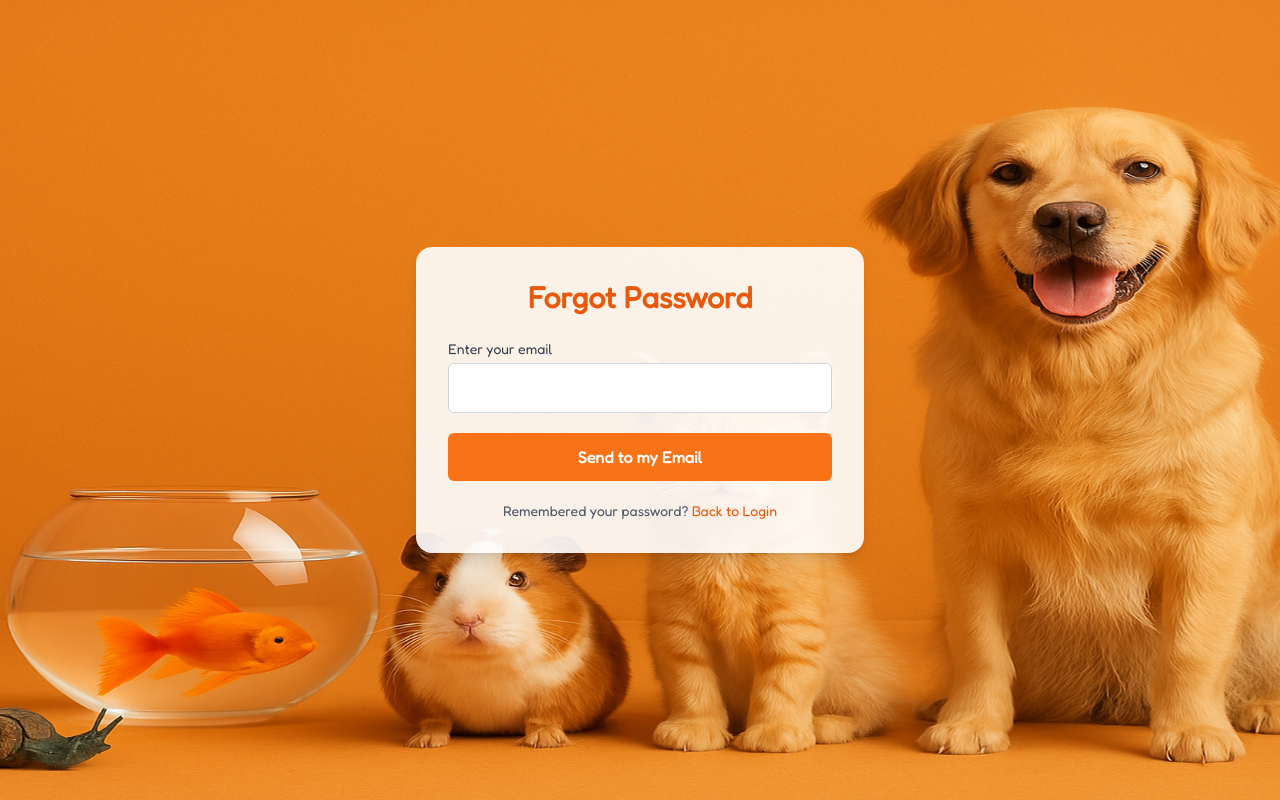
After one commit to reiliceee/SD3_Petify, a Java web app: page /forgot-password in a window 1280 px wide. The commit adds this page. Run offline with Spring Boot 4, a stand-in JSP engine, Linux system fonts and the light colour scheme; the visitor is signed in with stand-in values (Sample User, id 1); some of the project's set-up classes (security, data sources, template engines, error pages and the like) are left out, and stand-ins take their place; some libraries are stand-ins or nearby versions.

Commit message:
forgotpass

```diff
--- a/src/main/java/com/arise/petify/SecurityConfiguration.java
+++ b/src/main/java/com/arise/petify/SecurityConfiguration.java
@@ -13,7 +13,7 @@ public class SecurityConfiguration {
         http
             .csrf(csrf -> csrf.disable())
             .authorizeHttpRequests(auth -> auth
-            .requestMatchers("/", "/login", "/register", "/home","/homepage", "/shop", "/appointments", "/about", "/services", "/contacts", "/api/**", "/images/**", "/config/**","/homepage/**","/profile/**","/overview/**","/inbox/**","/pet-management", "/pet-management/**","/Adminprofile/**","/dashboard/**").permitAll()
+            .requestMatchers("/", "/login", "/register", "/home","/homepage", "/shop", "/appointments", "/about", "/services", "/contacts", "/api/**", "/images/**", "/config/**","/homepage/**","/profile/**","/overview/**","/inbox/**","/pet-management", "/pet-management/**","/Adminprofile/**","/dashboard/**","/forgot-password/**").permitAll()
                 .anyRequest().authenticated()
             )
             .formLogin(form -> form.disable());
--- a/src/main/java/com/arise/petify/controller/PetController.java
+++ b/src/main/java/com/arise/petify/controller/PetController.java
@@ -97,6 +97,10 @@ public class PetController {
      public String userDashboard() {
          return "Userdash";
      }
+     @GetMapping("/forgot-password")
+public String showForgotPasswordPage() {
+    return "Forgotpass";  // This should match your forgot-password.html (without the .html)
+}
 
 
 }
--- /dev/null
+++ b/src/main/resources/templates/Forgotpass.html
@@ -0,0 +1,75 @@
+<!DOCTYPE html>
+<html lang="en">
+<head>
+  <meta charset="UTF-8" />
+  <meta name="viewport" content="width=device-width, initial-scale=1.0"/>
+  <title>Forgot Password - Petify</title>
+  <script src="https://cdn.tailwindcss.com"></script>
+  <link href="https://fonts.googleapis.com/css2?family=Fredoka&display=swap" rel="stylesheet">
+  <style>
+    body {
+      font-family: 'Fredoka', sans-serif;
+    }
+  </style>
+</head>
+
+<body class="min-h-screen flex items-center justify-center bg-cover bg-center" style="background-image: url('images/Petify_bg.png');">
+  <div class="bg-white bg-opacity-90 p-8 rounded-2xl shadow-lg w-full max-w-md">
+    <h2 class="text-3xl font-bold text-center text-orange-600 mb-6">Forgot Password</h2>
+
+    <form id="forgotPasswordForm" class="space-y-5">
+      <div>
+        <label class="block text-sm font-medium text-gray-700">Enter your email</label>
+        <input type="email" name="email" required
+               class="w-full mt-1 p-3 border border-gray-300 rounded-md focus:ring-2 focus:ring-orange-400"/>
+      </div>
+
+      <p id="resetMessage" class="text-center text-sm hidden"></p>
+
+      <button type="submit" class="w-full py-3 bg-orange-500 hover:bg-orange-600 text-white font-semibold rounded-md transition">
+        Send to my Email
+      </button>
+
+      <p class="text-sm text-center text-gray-600 mt-4">
+        Remembered your password?
+        <a href="/login" class="text-orange-600 hover:underline">Back to Login</a>
+      </p>
+    </form>
+  </div>
+
+  <!-- Firebase SDKs -->
+  <script src="https://www.gstatic.com/firebasejs/8.10.1/firebase-app.js"></script>
+  <script src="https://www.gstatic.com/firebasejs/8.10.1/firebase-auth.js"></script>
+  <script src="/config/firebaseconfig.js"></script> <!-- Your custom config -->
+
+  <script>
+    document.getElementById("forgotPasswordForm").addEventListener("submit", sendPasswordReset);
+
+    function sendPasswordReset(event) {
+      event.preventDefault();
+
+      const email = document.querySelector("input[name='email']").value;
+      const messageBox = document.getElementById("resetMessage");
+
+      firebase.auth().sendPasswordResetEmail(email)
+        .then(() => {
+          messageBox.textContent = "✅ Password reset email sent! Please check your inbox.";
+          messageBox.classList.remove("hidden", "text-red-600");
+          messageBox.classList.add("text-green-600");
+        })
+        .catch(error => {
+          let message = "❌ Failed to send reset email. Please try again.";
+          if (error.code === "auth/user-not-found") {
+            message = "❌ No user found with this email.";
+          } else if (error.code === "auth/invalid-email") {
+            message = "❌ Invalid email format.";
+          }
+          messageBox.textContent = message;
+          messageBox.classList.remove("hidden", "text-green-600");
+          messageBox.classList.add("text-red-600");
+          console.error("Password reset failed:", error.message);
+        });
+    }
+  </script>
+</body>
+</html>
--- a/src/main/resources/templates/login.html
+++ b/src/main/resources/templates/login.html
@@ -28,6 +28,9 @@
         <label class="block text-sm font-medium text-gray-700">Password</label>
         <input type="password" name="password" required
                class="w-full mt-1 p-3 border border-gray-300 rounded-md focus:ring-2 focus:ring-orange-400"/>
+               <div class="text-center mt-2">
+                <a href="forgot-password" class="text-sm text-orange-600 hover:underline">Forgot Password?</a>
+              </div>
       </div>
 
       <p id="loginError" class="text-red-600 text-sm hidden"></p>
```
